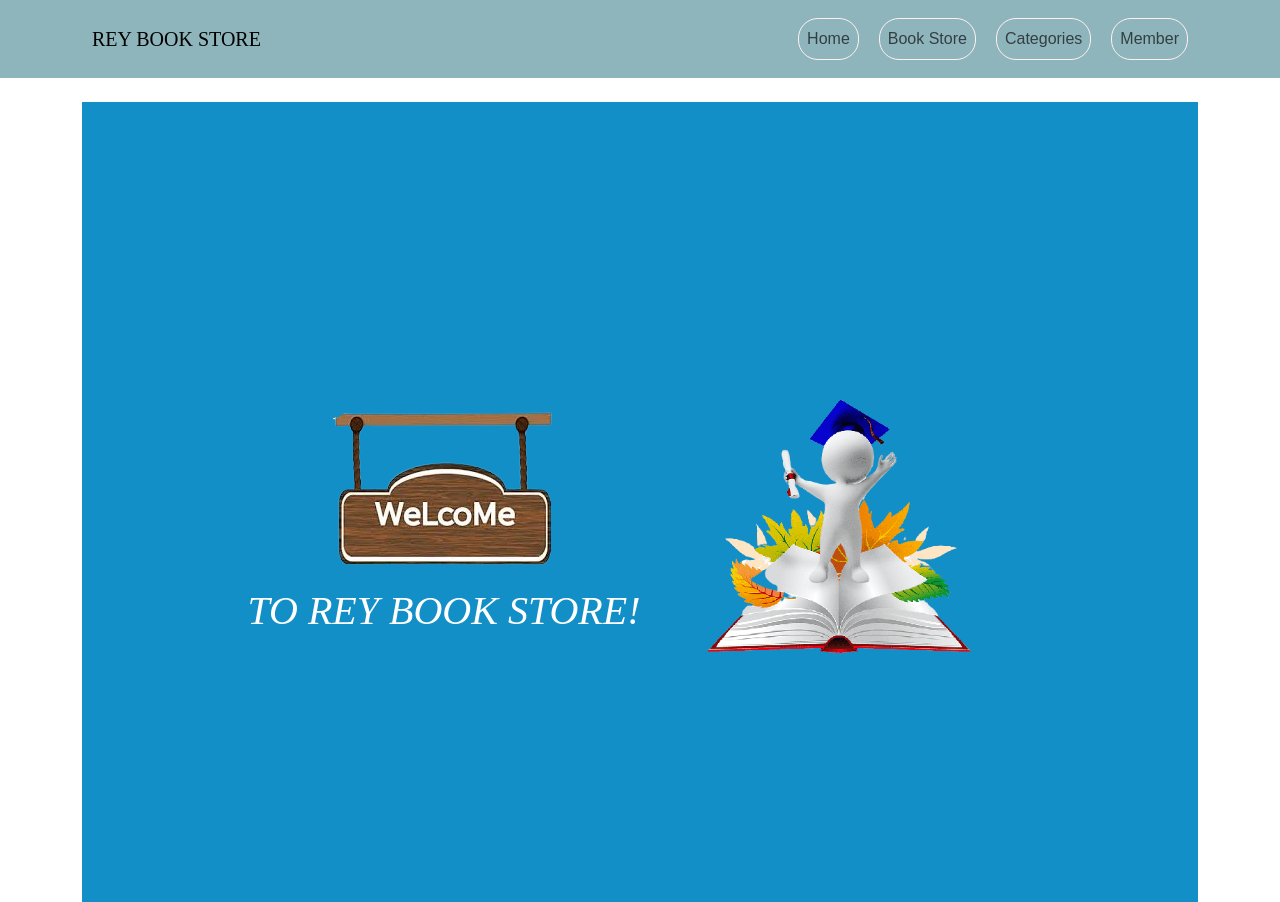
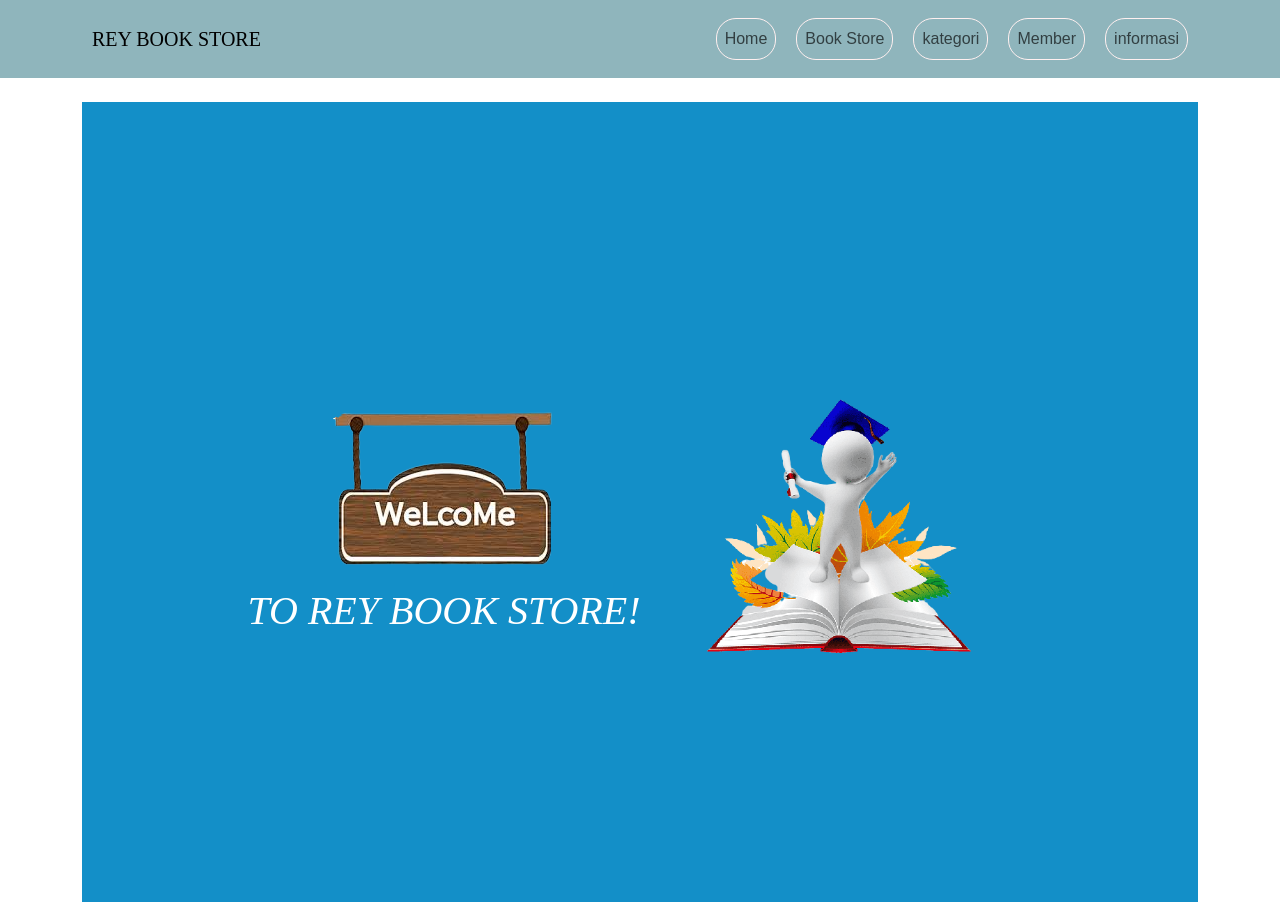
Before and after one commit to RaihanZiaAlFaiza/buku, a Vue app: page / in a window 1280 px wide. Built offline with nearby package versions, Linux system fonts and the light colour scheme.

Commit message:
Update App.vue

```diff
--- a/src/App.vue
+++ b/src/App.vue
@@ -11,10 +11,13 @@
             <router-link to="/books" class="nav-link">Book Store</router-link>
           </li>
           <li class="nav-item">
-            <router-link to="/categories" class="nav-link">Categories</router-link>
+            <router-link to="/categories" class="nav-link">kategori</router-link>
           </li>
           <li class="nav-item">
             <router-link to="/Member" class="nav-link">Member</router-link>
+          </li>
+          <li class="nav-item">
+            <router-link to="/Desc" class="nav-link">informasi</router-link>
           </li>
         </ul>
       </div>
```
